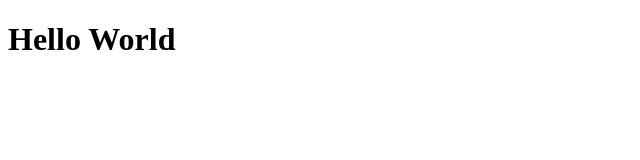
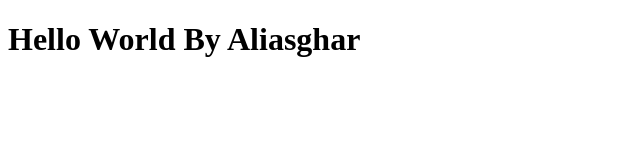
Before and after one commit to aliasghar300/Bootcamp-2020, a plain HTML site: page index.html in a window 1280 px wide. Shown: the whole page, without its empty margins (0-640 px from the left). Drawn offline with Linux system fonts and the light colour scheme.

Commit message:
Update index.html

```diff
--- a/index.html
+++ b/index.html
@@ -6,6 +6,6 @@
     <title>Bootcamp 2020</title>
 </head>
 <body>
-    <h1> Hello World </h1>
+    <h1> Hello World By Aliasghar </h1>
 </body>
 </html>
```
